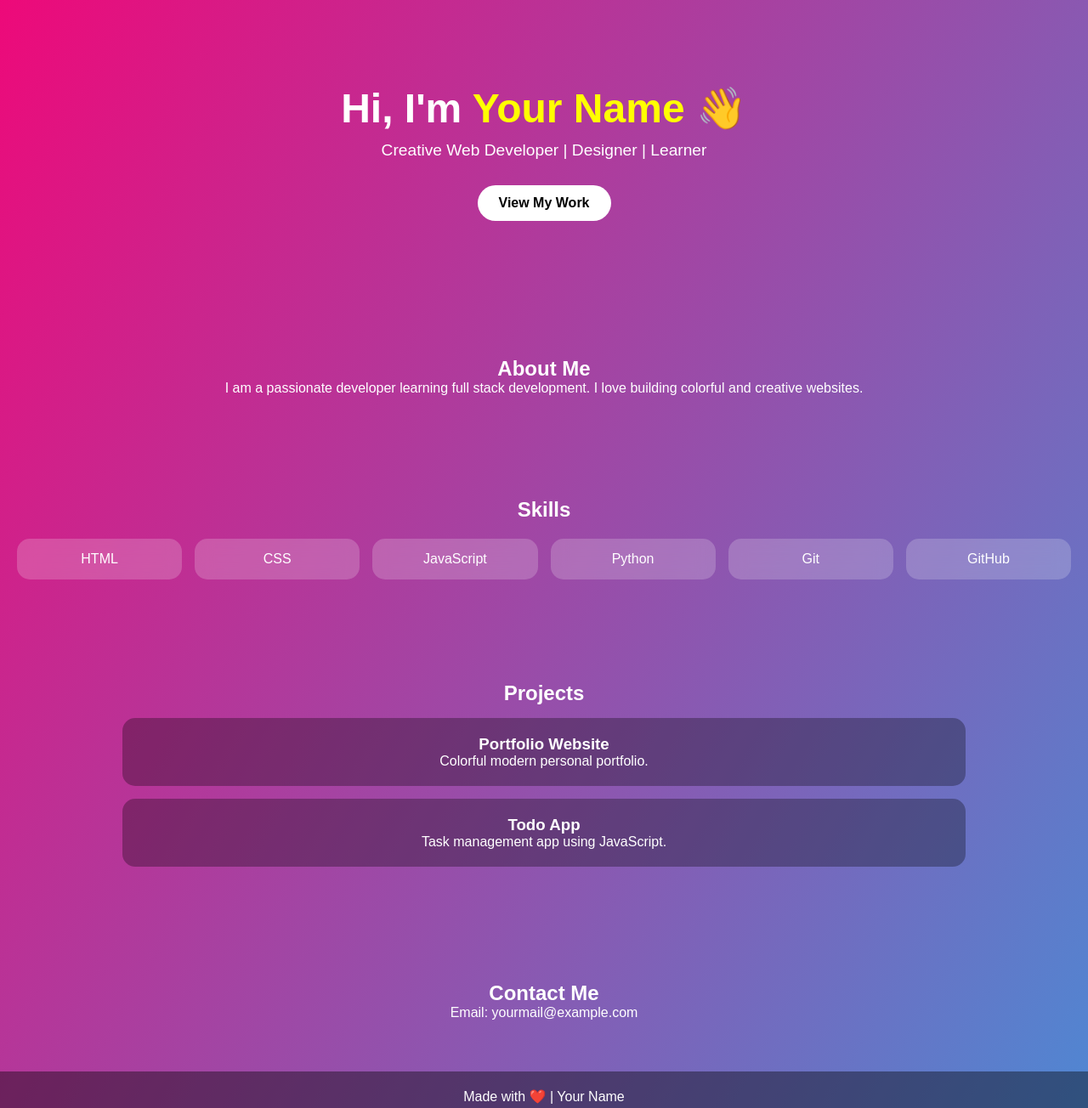
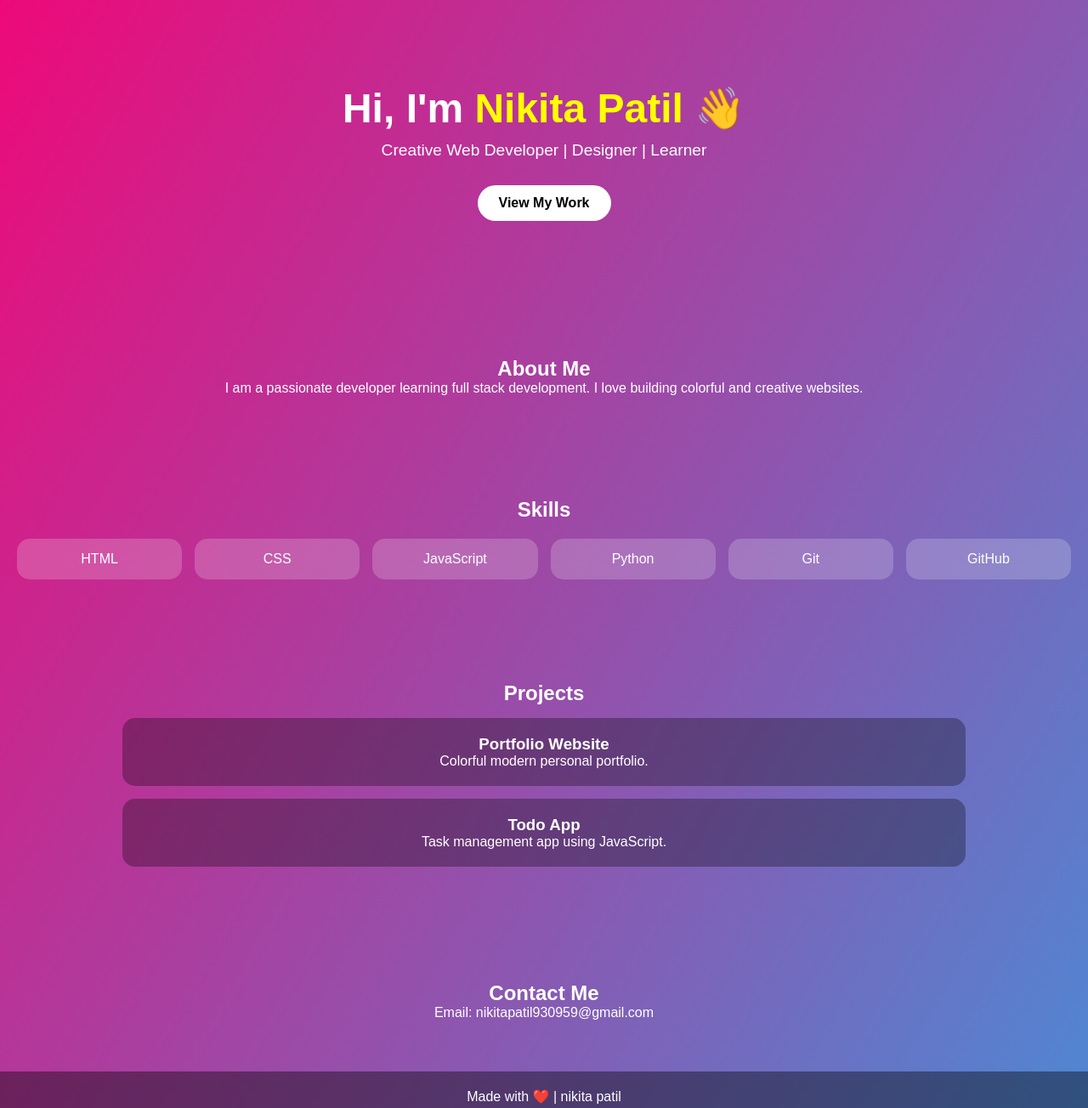
Before and after one commit to Nikitapatil14/Portfolio, a plain HTML site: page index.html in a window 1280 px wide. Shown: the top 1304 px of the page at 85% size. Drawn offline with Linux system fonts and the light colour scheme.

Commit message:
Update portfolio details and contact information

```diff
--- a/index.html
+++ b/index.html
@@ -3,14 +3,14 @@
 <head>
   <meta charset="UTF-8" />
   <meta name="viewport" content="width=device-width, initial-scale=1.0"/>
-  <title>My Portfolio</title>
+  <title>my protfolio</title>
   <link rel="stylesheet" href="style.css"/>
 </head>
 
 <body>
 
   <header class="hero">
-    <h1>Hi, I'm <span>Your Name</span> 👋</h1>
+    <h1>Hi, I'm <span>Nikita Patil</span> 👋</h1>
     <p>Creative Web Developer | Designer | Learner</p>
     <a href="#projects" class="btn">View My Work</a>
   </header>
@@ -52,11 +52,11 @@
 
   <section class="contact">
     <h2>Contact Me</h2>
-    <p>Email: yourmail@example.com</p>
+    <p>Email: nikitapatil930959@gmail.com </p>
   </section>
 
   <footer>
-    <p>Made with ❤️ | Your Name</p>
+    <p>Made with ❤️ | nikita patil </p>
   </footer>
 
 </body>
```
